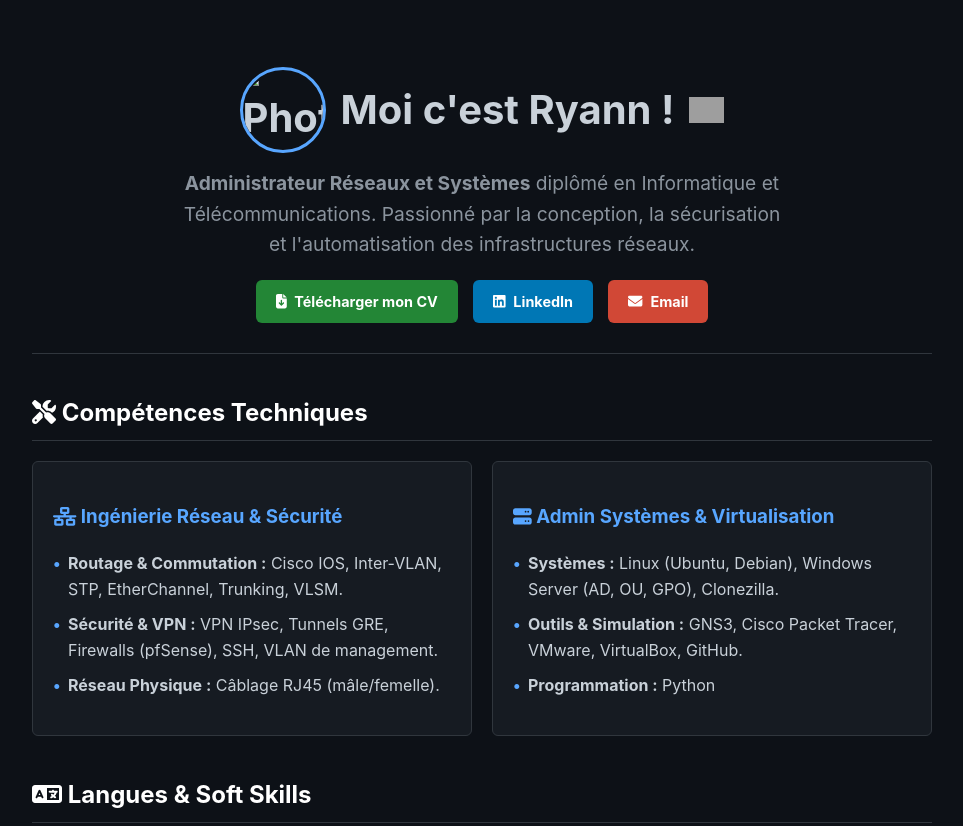
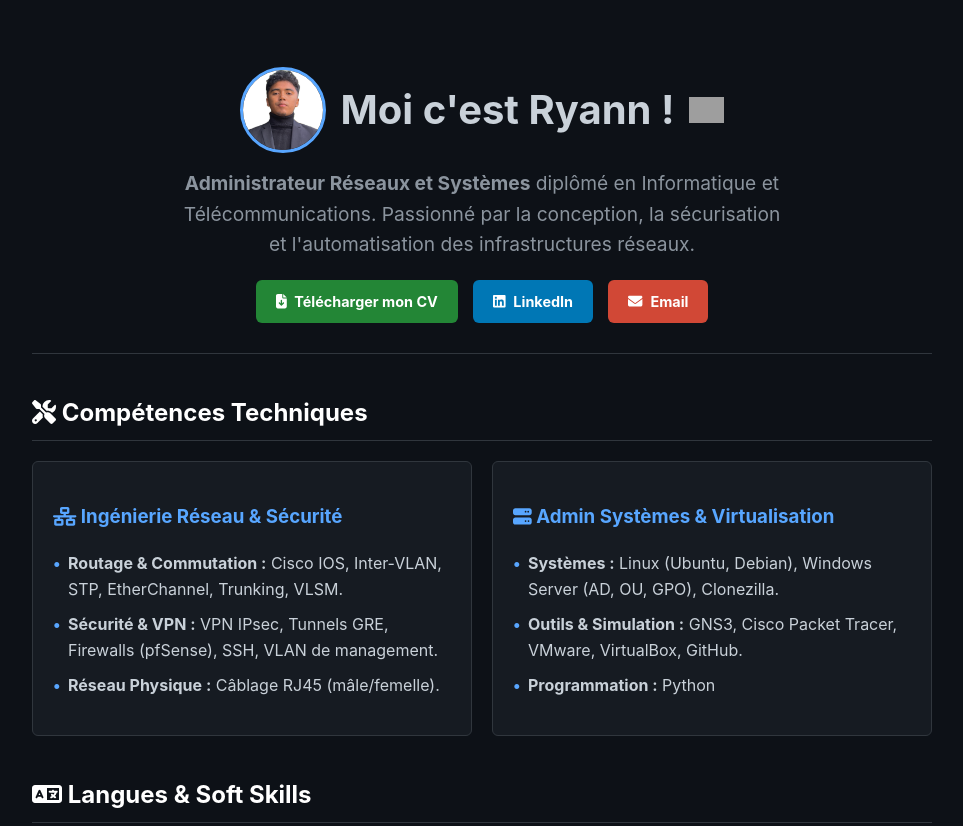
Before and after one commit to ryann-netadmin/ryann-netadmin.github.io, a plain HTML site: page index.html in a window 1280 px wide. Shown: the top 826 px of the page, without its empty margins (158-1121 px from the left). Drawn offline with Linux system fonts and the light colour scheme; grey boxes are pictures that could not be loaded.

Commit message:
Update index.html

```diff
--- a/index.html
+++ b/index.html
@@ -14,7 +14,7 @@
 <div class="container">
     <header>
         <h1>
-            <img src="photo.jpg" alt="Photo de Ryann" class="profile-pic">
+            <img src="picture.jpg" alt="Photo de Ryann" class="profile-pic">
             Moi c'est Ryann !
             <img src="https://media.giphy.com/media/hvRJCLFzcasr6/giphy.gif" width="35px" alt="Wave">
         </h1>
```
